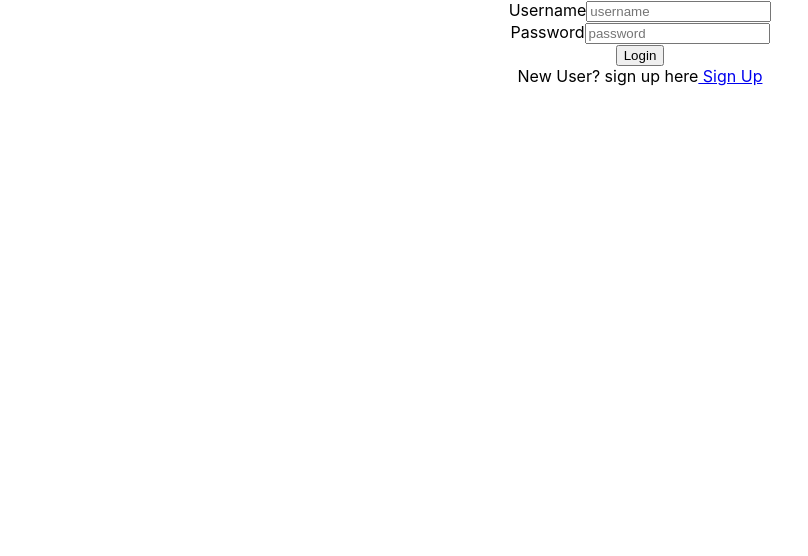
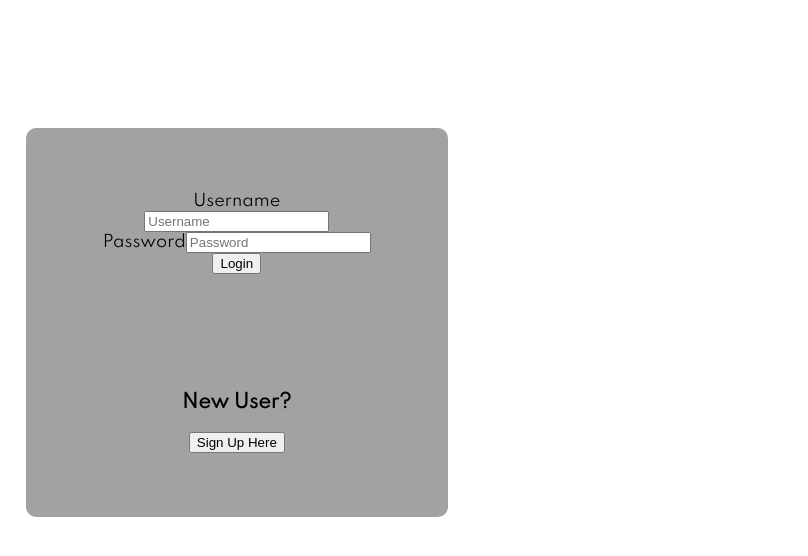
Before and after one commit to Build-Week-Wunderlist-4/Frontend, a React (Create React App) app: page / in a window 1280 px wide. Shown: the top 556 px of the page, without its empty margins (0-808 px from the left). Built offline with nearby package versions, Linux system fonts and the light colour scheme.

Commit message:
basic form styles added

```diff
--- a/public/index.html
+++ b/public/index.html
@@ -1,6 +1,7 @@
 <!DOCTYPE html>
 <html lang="en">
   <head>
+    <link href="https://fonts.googleapis.com/css?family=Spartan&display=swap" rel="stylesheet">
     <meta charset="utf-8" />
     <link rel="icon" href="%PUBLIC_URL%/favicon.ico" />
     <meta name="viewport" content="width=device-width, initial-scale=1" />
--- a/src/components/Login.js
+++ b/src/components/Login.js
@@ -1,6 +1,6 @@
 import React, { useState } from "react";
 import { Link } from "react-router-dom";
-
+import styled from "styled-components";
 const Login = ({login}) => {
   const [user, setUser] = useState({
 
@@ -18,17 +18,31 @@ const Login = ({login}) => {
       login(user)
     };
 
+    // styles
+    const Form = styled.form`
+    margin: 10% 65% 40% 2% ;
+    background:#A0A2A3;
+    border-radius: 10px;
+    padding: 5%;
+    font-family: 'Spartan', sans-serif;
+
+    `;
+
+    const NewUser = styled.div `
+    margin-top: 40%;
+    `
     return (
         <div className="login-form">
         {console.log(user)}
-      <form onSubmit={handleSubmit}>
+      <Form onSubmit={handleSubmit}>
         <div>
           <label htmlFor="name">Username</label>
+          <br></br>
           <input
             id="username"
             type="text"
             name="username"
-            placeholder="username"
+            placeholder="Username"
             onChange={handleChange}
             value={user.username}
           />
@@ -40,7 +54,7 @@ const Login = ({login}) => {
             id="password"
             type="password"
             name="password"
-            placeholder="password"
+            placeholder="Password"
             onChange={handleChange}
             value={user.password}
           />
@@ -48,11 +62,12 @@ const Login = ({login}) => {
         <button className="login button" type="login">
           Login
         </button>
-        <div>
-          New User? sign up here
-          <Link to="/signUp"> Sign Up</Link>
-        </div>
-      </form>
+
+        <NewUser>
+          <h3>New User?</h3>
+          <Link to="/signUp"> <button>Sign Up Here</button></Link>
+        </NewUser>
+      </Form>
     </div>
   );
 };
--- a/src/components/SignUp.js
+++ b/src/components/SignUp.js
@@ -1,6 +1,6 @@
 import React, { useState, useEffect } from 'react';
-import {Link} from "react-router-dom";
-
+import { Link } from "react-router-dom";
+import styled from "styled-components";
 import axios from 'axios';
 
 const SignUp = () => {
@@ -23,9 +23,23 @@ const SignUp = () => {
             .catch(error => { console.log(error); })
     }
 
+    // styles
+    const Form = styled.form`
+    margin: 10% 65% 40% 2% ;
+    background: #7A7F80;
+    border-radius: 10px;
+    padding: 5%;
+    font-family: 'Spartan', sans-serif;
+    color:white;
+    `;
+
+    const Member = styled.div`
+    margin-top: 40%;
+    `
+
     return (
         <div className='login-form'>
-        <form onSubmit={register}>
+            <Form onSubmit={register}>
 
                 <div>
                     <label htmlFor='name'>Username</label>
@@ -36,9 +50,10 @@ const SignUp = () => {
                     <input id="password" type="password" name="password" placeholder="password" onChange={handleChange} value={user.password} />
                 </div>
                 <button className='login button' type='login'>Sign Up</button>
-            <h3> Already a member?</h3>
-           <Link to="/">Login</Link>
-        </form>
+                <Member><h3> Already a member?</h3>
+                    <Link to="/"><button>Login</button></Link></Member>
+
+            </Form>
         </div>
     )
 }
```
Lines whose indentation alone changed are shown as unchanged.
